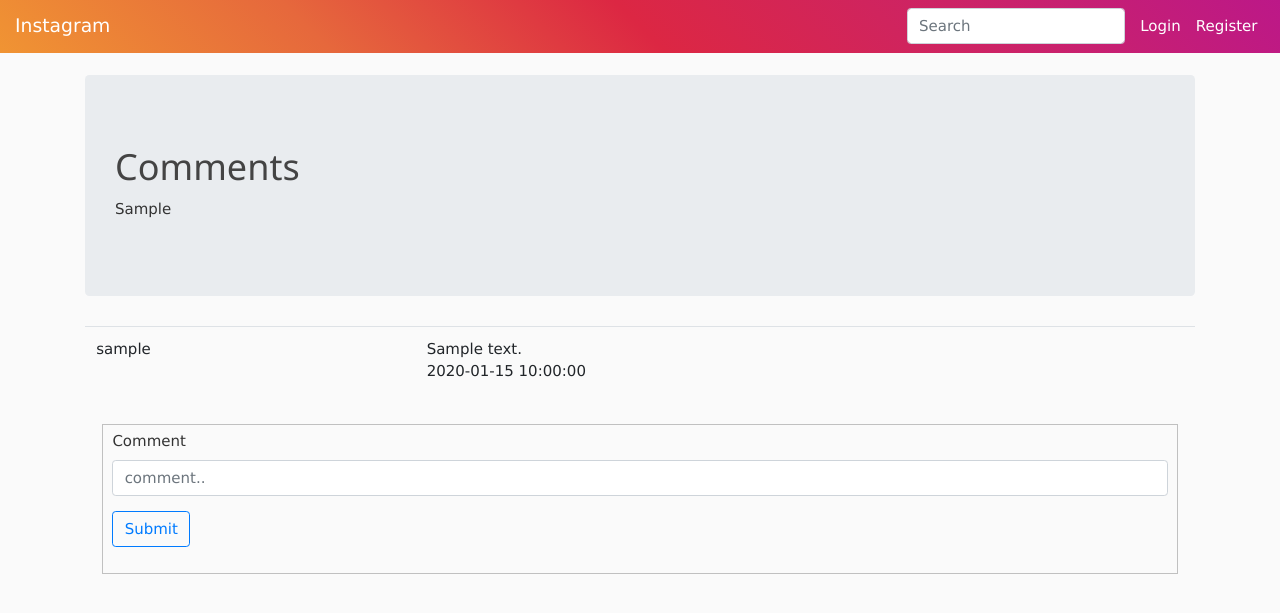
After one commit to 29shubham29/Instagram-clone, a Flask app: page /comments/1 in a window 1280 px wide. The commit adds this page. Shown: the top 613 px of the page. Run offline with Flask 2, Linux system fonts and the light colour scheme; tables that the repository leaves empty hold one stand-in row (values such as "Sample post"); some libraries are stand-ins or nearby versions.

Commit message:
added comment feature

```diff
--- a/app/__init__.py
+++ b/app/__init__.py
@@ -5,11 +5,13 @@ from flask_migrate import Migrate
 from flask_login import LoginManager
 from elasticsearch import Elasticsearch
 from flask import Blueprint
+from flask_moment import Moment
 
 app = Flask(__name__)
 app.config.from_object(Config)
 db = SQLAlchemy()
 migrate = Migrate()
+moment = Moment()
 login = LoginManager()
 login.login_view = 'auth.login'
 login.login_message_category = 'info'
@@ -23,6 +25,7 @@ def create_app(config_class=Config):
     db.init_app(app)
     migrate.init_app(app,db)
     login.init_app(app)
+    moment.init_app(app)
 
     from app.errors import bp as errors_bp
     app.register_blueprint(errors_bp)
--- a/app/forms.py
+++ /dev/null
@@ -1,6 +0,0 @@
-from flask_wtf import FlaskForm
-from flask_wtf.file import FileField, FileAllowed,FileRequired
-from wtforms import StringField, PasswordField, SubmitField, BooleanField, TextAreaField
-from wtforms.validators import DataRequired, Length, Email, EqualTo, ValidationError
-from app.models import User
-from flask_login import current_user
--- a/app/main/forms.py
+++ b/app/main/forms.py
@@ -34,3 +34,7 @@ class SearchForm(FlaskForm):
         if 'csrf_enabled' not in kwargs:
             kwargs['csrf_enabled'] = False
         super(SearchForm, self).__init__(*args, **kwargs)
+
+class CommentForm(FlaskForm):
+    body = StringField('Comment',validators=[DataRequired()])
+    submit = SubmitField('Submit')
--- a/app/main/routes.py
+++ b/app/main/routes.py
@@ -4,11 +4,11 @@ import os
 from app import db, app
 from datetime import datetime
 from flask import request, current_app, g
-from app.main.forms import UpdateForm, PostForm, SearchForm
+from app.main.forms import UpdateForm, PostForm, SearchForm, CommentForm
 from app.auth.forms import RegistrationForm
 from flask import render_template, url_for, flash, redirect, request
 from flask_login import current_user, login_user, logout_user, login_required
-from app.models import User, Post
+from app.models import User, Post, Comment
 from app.main import bp
 
 
@@ -144,3 +144,15 @@ def search():
         return redirect(url_for('main.landing'))
     user,hit = User.search(g.search_form.q.data)
     return render_template('search.html', title=('Search'), user=user) if hit!=0 else render_template('search.html', title=('Search'))
+
+@bp.route('/comments/<int:post_id>',methods=['GET','POST'])
+def create_comment(post_id):
+    post = Post.query.filter_by(id=post_id).first_or_404()
+    form = CommentForm()
+    comments = Comment.query.filter_by(post_id=post_id).all()
+    if form.validate_on_submit():
+        comment = Comment(body=form.body.data,commenter=current_user,comment_post=post)
+        db.session.add(comment)
+        db.session.commit()
+        return redirect(url_for('main.create_comment',post_id=post_id))
+    return render_template('main/comment_section.html',post=post,form=form,comments=comments)
--- a/app/models.py
+++ b/app/models.py
@@ -62,6 +62,8 @@ class User(SearchableMixin,UserMixin,db.Model):
     image_file = db.Column(db.String(20), nullable=False, default='default.jpg')
     about_me = db.Column(db.String(140))
     posts = db.relationship('Post', backref='author', lazy='dynamic')
+    comments = db.relationship('Comment',backref='commenter',lazy='dynamic')
+
 
     def set_password(self,password):
         self.password = generate_password_hash(password)
@@ -136,7 +138,7 @@ class Post(db.Model):
     caption = db.Column(db.String(140))
     timestamp = db.Column(db.DateTime, index=True, default=datetime.utcnow)
     user_id = db.Column(db.Integer, db.ForeignKey('user.id'))
-    comments = db.relationship('Comment',backref='post',lazy=True)
+    comments = db.relationship('Comment',backref='comment_post',lazy=True)
     likes = db.relationship('PostLike', backref='post', lazy='dynamic')
     def __repr__(self):
         return f"Post('{self.caption}', '{self.timestamp}', '{self.user_id}')"
@@ -145,6 +147,7 @@ class Comment(db.Model):
     id = db.Column(db.Integer, primary_key=True)
     body = db.Column(db.String(100), nullable=False)
     timestamp = db.Column(db.DateTime, index=True, default=datetime.utcnow)
+    user_id = db.Column(db.Integer,db.ForeignKey('user.id'))
     post_id = db.Column(db.Integer, db.ForeignKey('post.id'))
 
     def __repr__(self):
--- a/app/templates/layout.html
+++ b/app/templates/layout.html
@@ -11,9 +11,12 @@
     <link
         href="https://maxcdn.bootstrapcdn.com/font-awesome/4.2.0/css/font-awesome.min.css"
         rel="stylesheet">
+    <link rel="stylesheet" href="https://www.w3schools.com/w3css/4/w3.css">
     <link rel="stylesheet" type="text/css"
         href="{{ url_for('static',filename='css/layout.css') }}">
     <script src="https://use.fontawesome.com/3dcc6c3f78.js"></script>
+    <script
+        src="https://cdn.jsdelivr.net/npm/moment-js@1.1.15/build/moment.min.js"></script>
     {% if title %}
     <title>{{title}}</title>
     {% else %}
@@ -73,6 +76,7 @@
 
         {% block content %}{% endblock %}
     </main>
+
     <script src="https://code.jquery.com/jquery-3.3.1.slim.min.js"
         integrity="sha384-q8i/X+965DzO0rT7abK41JStQIAqVgRVzpbzo5smXKp4YfRvH+8abtTE1Pi6jizo"
         crossorigin="anonymous"></script>
@@ -84,6 +88,12 @@
         src="https://stackpath.bootstrapcdn.com/bootstrap/4.3.1/js/bootstrap.min.js"
         integrity="sha384-JjSmVgyd0p3pXB1rRibZUAYoIIy6OrQ6VrjIEaFf/nJGzIxFDsf4x0xIM+B07jRM"
         crossorigin="anonymous"></script>
+    <script>
+        let commentTimestamp = document.querySelector("#comment-timestamp")
+        time = moment(commentTimestamp.innerText)
+        console.log(time)
+
+    </script>
 </body>
 
 </html>
--- /dev/null
+++ b/app/templates/main/comment_section.html
@@ -0,0 +1,45 @@
+{% extends "layout.html" %}
+{% block content %}
+<div class="container">
+    <div class="jumbotron ">
+        <h1>Comments</h1>
+        <p>{{ post.caption }}</p>
+    </div>
+    <table class="table table.striped">
+        {% for comment in comments %}
+        <tr>
+            <td>
+                {{ comment.commenter.username}}
+            </td>
+            <td>
+                {{ comment.body }}
+                <p id="comment-timestamp">{{ comment.timestamp}}</p>
+            </td>
+        </tr>
+        {% endfor %}
+    </table>
+    <div class="col-lg-12 col-md-12">
+        <form action="" method="POST">
+            {{ form.hidden_tag() }}
+            <fieldset class="form-group">
+                <div class="form-group">
+                    {{ form.body.label(class='form-control-label') }}
+                    {% if form.body.errors %}
+                    {{ form.body(class='form-control is-invalid') }}
+                    <div class="invalid-feedback">
+                        {% for error in form.body.errors %}
+                        <span>{{ error }}</span>
+                        {% endfor %}
+                    </div>
+                    {% else %}
+                    {{ form.body(class='form-control' , placeholder='comment..') }}
+                    {% endif %}
+                </div>
+                <div class="form-group">
+                    {{ form.submit(class = "btn btn-outline-primary mr-auto") }}
+                </div>
+            </fieldset>
+        </form>
+    </div>
+</div>
+{% endblock %}
--- a/config.py
+++ b/config.py
@@ -1,5 +1,6 @@
 import os
 basedir = os.path.abspath(os.path.dirname(__file__))
+
 
 class Config(object):
     SECRET_KEY = os.environ.get('SECRET_KEY') or 'you-will-never-guess'
--- a/instagram.py
+++ b/instagram.py
@@ -1,8 +1,8 @@
 from app import create_app,db
-from app.models import User,Post
+from app.models import User,Post, Comment
 
 app = create_app()
 
 @app.shell_context_processor
 def make_shell_context():
-    return{'db': db, 'User': User, 'Post': Post}
+    return{'db': db, 'User': User, 'Post': Post, 'Comment': Comment}
```
Also changed, not shown: app/templates/main/landing.html (+12 -11 lines), migrations/versions/521b23d050b4_comment_table.py (added, +39 -0 lines), app.db, app/app.db (deleted), old_app.db (added).
